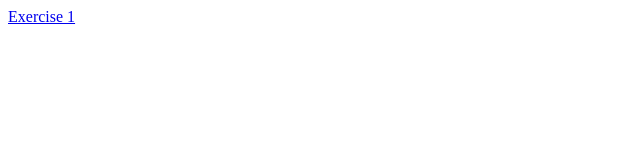
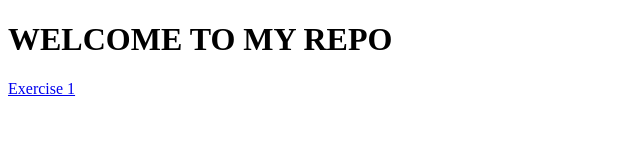
Before and after one commit to lily-do/MDIA2109-210118, a plain HTML site: page index.html in a window 1280 px wide. Shown: the whole page, without its empty margins (0-640 px from the left). Drawn offline with Linux system fonts and the light colour scheme.

Commit message:
Second commit

```diff
--- a/index.html
+++ b/index.html
@@ -4,6 +4,7 @@
 		<title>My Exercises</title>
 	</head>
 	<body>
+		<h1> WELCOME TO MY REPO</h1>
 		<div id="main">
 			<a href="./exs/ex1/index.html">Exercise 1</a>
 		</div>
```
